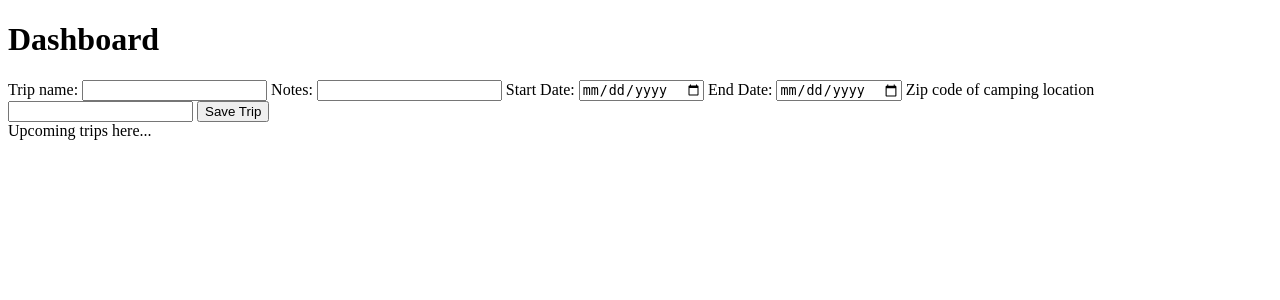
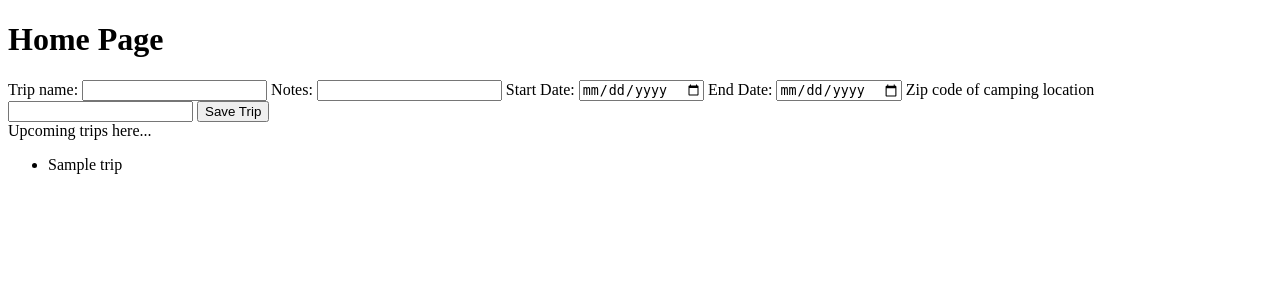
Before and after one commit to kalikokalikova/forget-me-not, a Flask app: template flask_app/templates/index.html in a window 1280 px wide. Shown: the top 300 px of the page. Run offline with Flask 2, Linux system fonts and the light colour scheme; the template is opened without the code that fills it: most values are stand-ins (such as "Sample title", 1, 10 or a date in 2020).

Commit message:
home page shows upcoming trips

```diff
--- a/flask_app/controllers/lists.py
+++ b/flask_app/controllers/lists.py
@@ -2,9 +2,12 @@ from flask_app import app
 from flask import render_template, redirect, request, session
 from flask_app.models.list import List
 
+
 @app.route('/')
 def index():
-    return render_template('index.html')
+    data = { 'users_id': session['user_id'] }
+    upcoming_trips = List.get_upcoming_trips(data)
+    return render_template('index.html', upcoming_trips=upcoming_trips)
 
 # validate and save list route POST
 @app.route('/save-list', methods=['post'])
--- a/flask_app/templates/index.html
+++ b/flask_app/templates/index.html
@@ -4,11 +4,11 @@
     <meta charset="UTF-8">
     <meta http-equiv="X-UA-Compatible" content="IE=edge">
     <meta name="viewport" content="width=device-width, initial-scale=1.0">
-    <title>Dashboard</title>
+    <title>Home Page</title>
 </head>
 <body>
     <div class="container">
-        <h1>Dashboard</h1>
+        <h1>Home Page</h1>
         <div class="new-list-form">
             <form action="/save-list" method="post">
                 <label for="name">Trip name:</label>
@@ -31,6 +31,11 @@
         </div>
         <div class="upcoming-trips">
             Upcoming trips here...
+            <ul>
+                {% for trip in upcoming_trips %}
+                <li>{{ trip.name }}</li>
+                {% endfor %}
+            </ul>
         </div>
 
 
```
Also changed, not shown: flask_app/models/list.py (+15 -0 lines).
